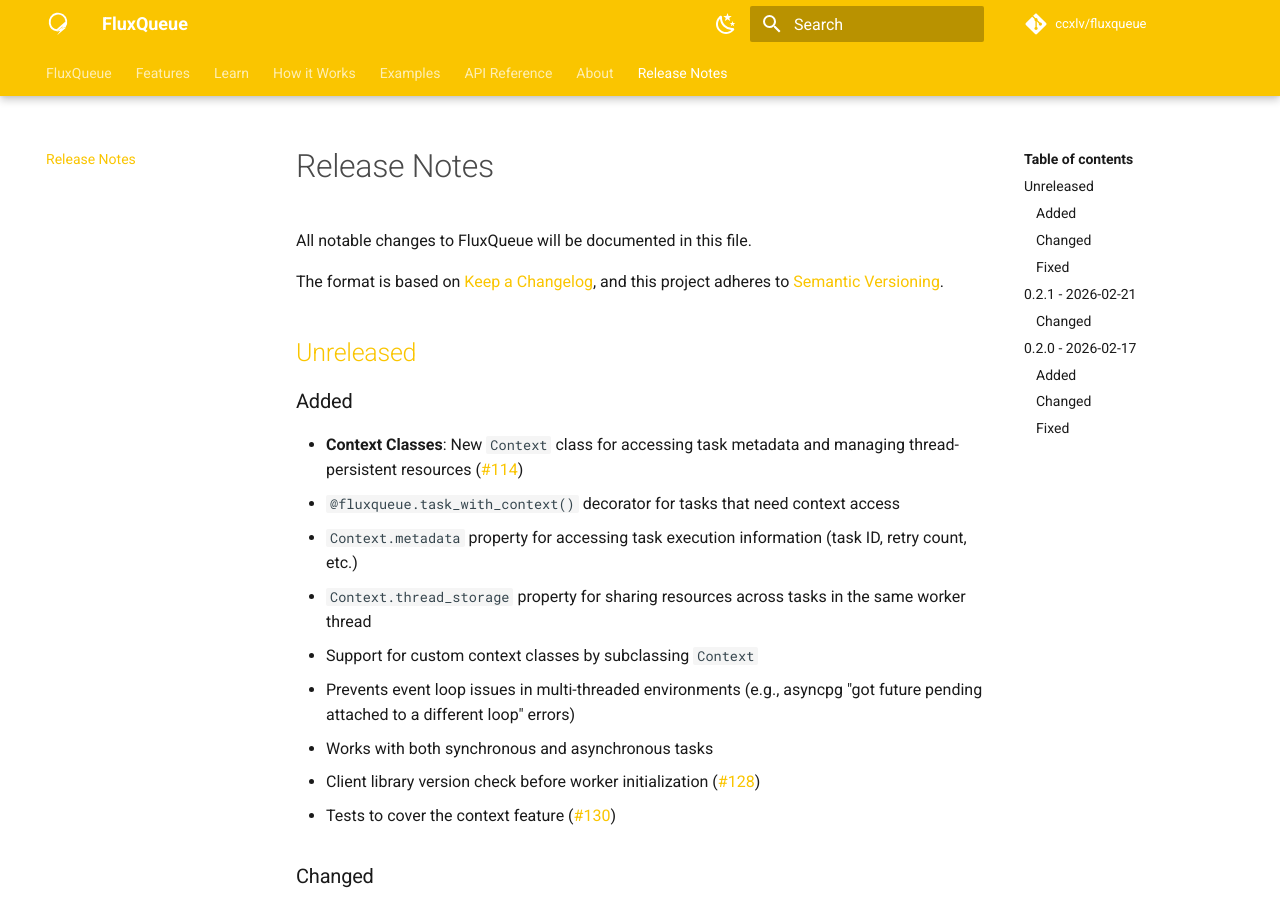
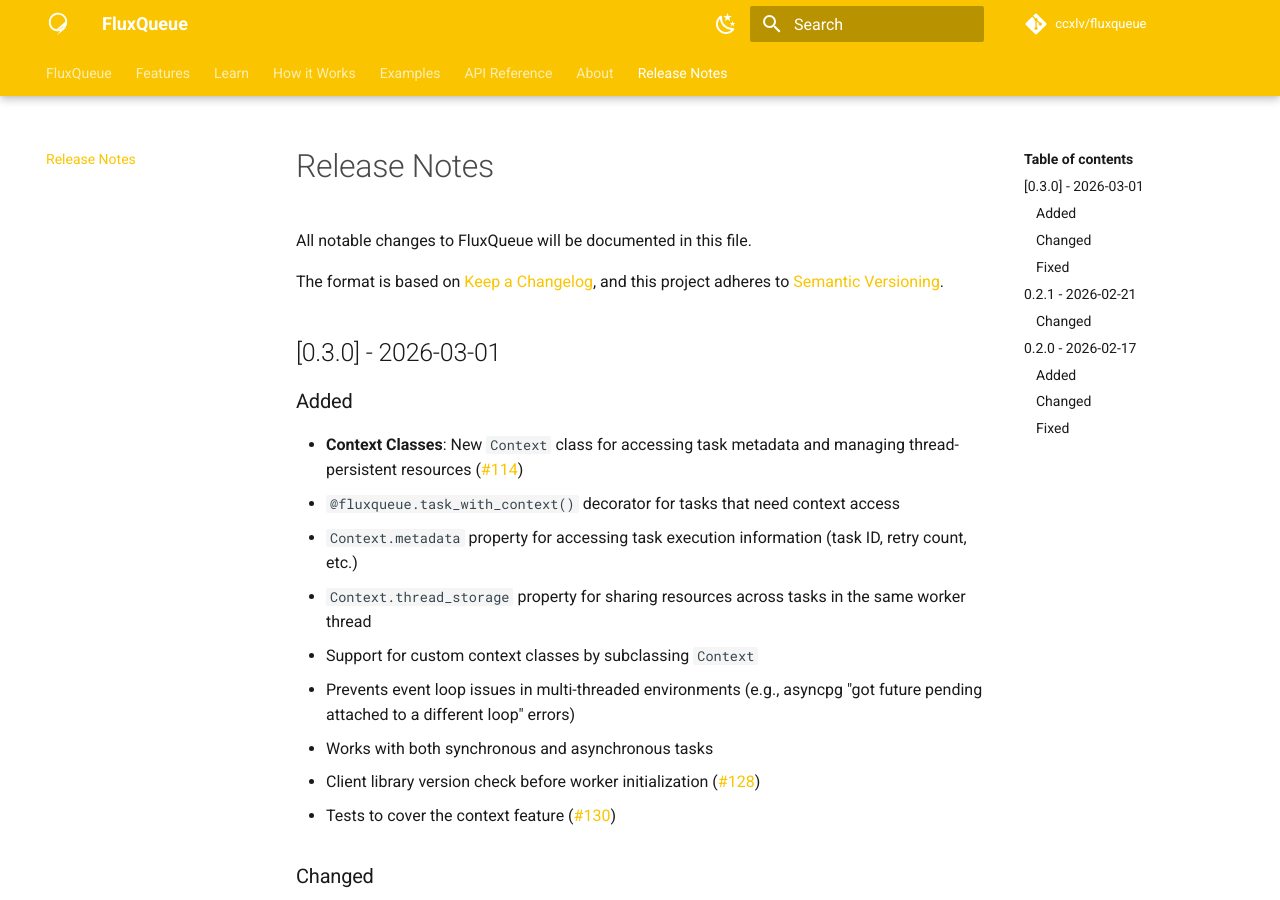
Before and after one commit to CCXLV/fluxqueue, an MkDocs documentation site: the page built from docs/release-notes.md, in a window 1280 px wide and 900 px high. Built offline with MkDocs 1.6.1 and Material for MkDocs 9.7.7, drawn with Linux system fonts in a browser that asks for light colours; comment, search, counter and statistics services are not loaded.

Commit message:
Update versions

```diff
--- a/docs/release-notes.md
+++ b/docs/release-notes.md
@@ -5,7 +5,7 @@ All notable changes to FluxQueue will be documented in this file.
 The format is based on [Keep a Changelog](https://keepachangelog.com/en/1.0.0/),
 and this project adheres to [Semantic Versioning](https://semver.org/spec/v2.0.0.html).
 
-## [Unreleased]
+## [0.3.0] - 2026-03-01
 
 ### Added
 
```
Also changed, not shown: 3 other files.
